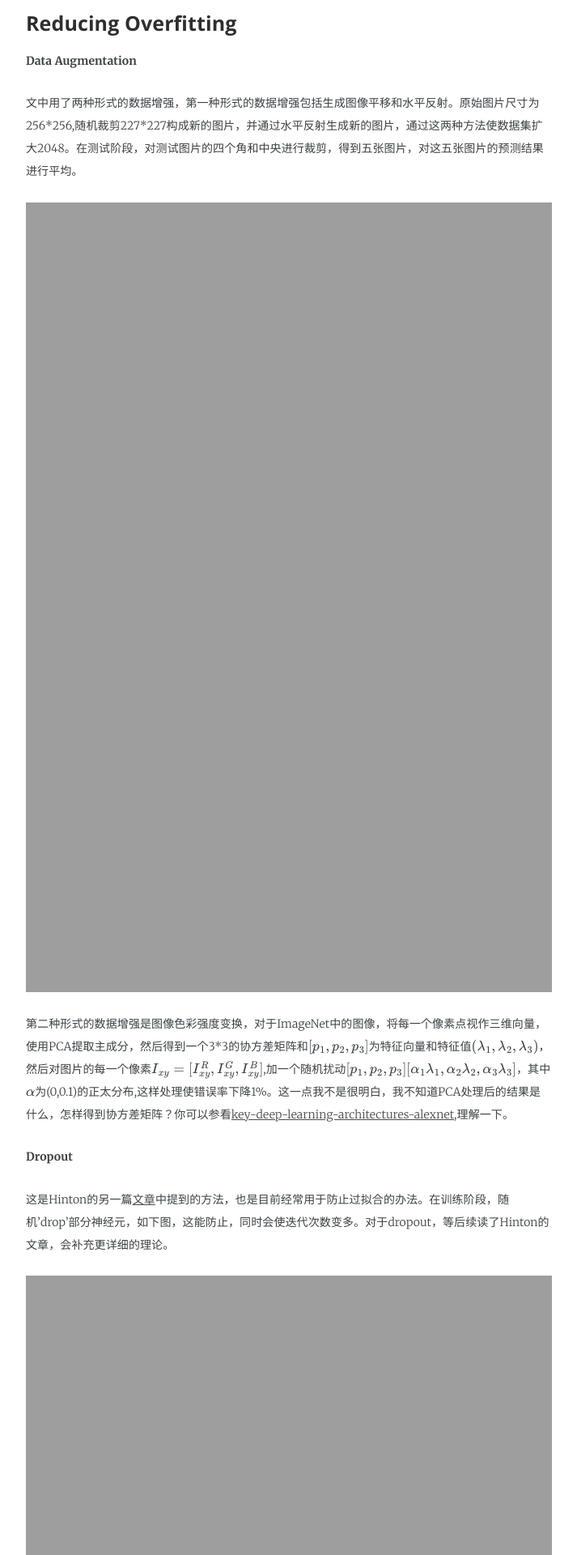
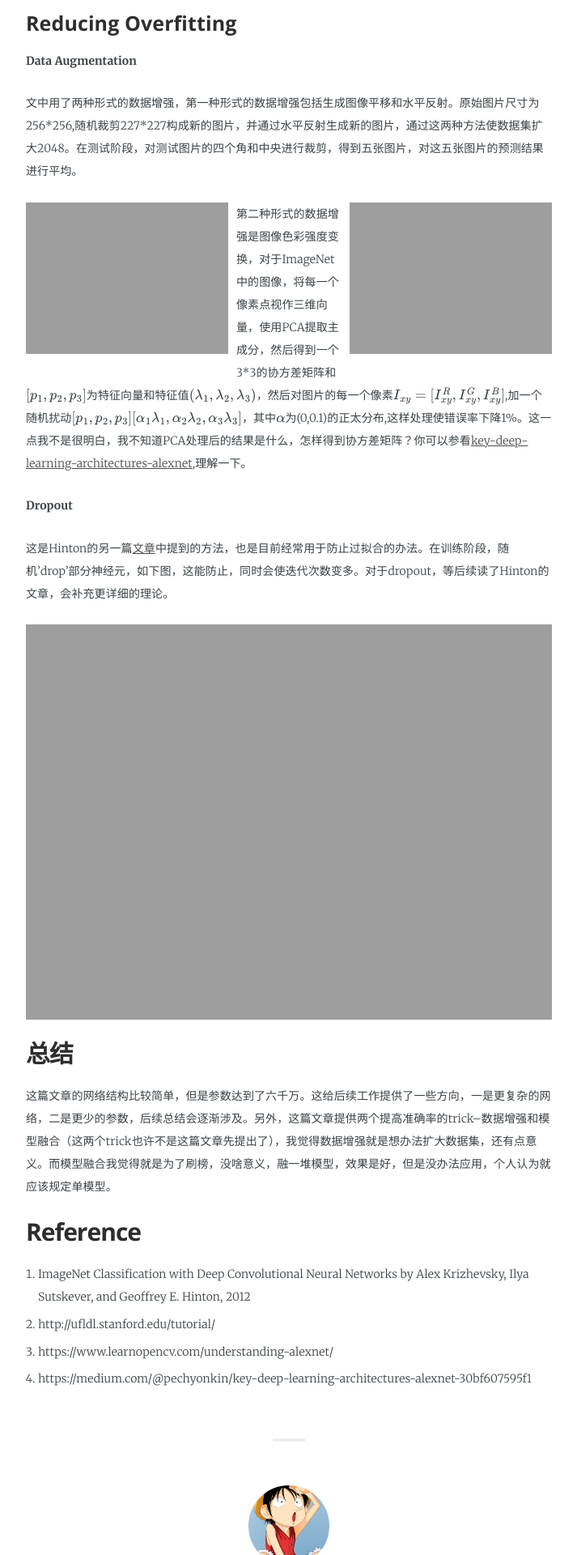
Before and after one commit to kleinzcy/kleinzcy.github.io, a Jekyll site: the page built from _posts/2019-06-23-alexnet.md, in a window 1280 px wide. Shown: the part 3174-5094 px from the top of the page at 81% size, without its empty margins (283-996 px from the left). Built offline with Jekyll 4.4.1, drawn with Linux system fonts in a browser that asks for light colours; some web fonts are replaced; formulas are drawn with MathJax 3.

Commit message:
Update 2019-06-23-alexnet.md

```diff
--- a/_posts/2019-06-23-alexnet.md
+++ b/_posts/2019-06-23-alexnet.md
@@ -58,10 +58,8 @@ math: 'true'
 
   文中用了两种形式的数据增强，第一种形式的数据增强包括生成图像平移和水平反射。原始图片尺寸为256\*256,随机裁剪227\*227构成新的图片，并通过水平反射生成新的图片，通过这两种方法使数据集扩大2048。在测试阶段，对测试图片的四个角和中央进行裁剪，得到五张图片，对这五张图片的预测结果进行平均。
 
-  <figure class='half'>
-    <img src="{{ "/media/img/AlexNet-Data-Augmentation-Mirror-Image.jpg" | absolute_url }}" />
-    <img src="{{ "/media/img/AlexNet-Data-Augmentation-Random-Crops.jpg" | absolute_url }}" />
-  </figure>
+  ![]({{ "/media/img/AlexNet-Data-Augmentation-Random-Crops#right" | absolute_url }})
+  ![]({{ "/media/img/AlexNet-Data-Augmentation-Mirror-Image.jpg#left" | absolute_url }})
 
   第二种形式的数据增强是图像色彩强度变换，对于ImageNet中的图像，将每一个像素点视作三维向量，使用PCA提取主成分，然后得到一个3\*3的协方差矩阵和$$[p_1,p_2,p_3]$$为特征向量和特征值$$(\lambda _1,\lambda _2,\lambda _3)$$，然后对图片的每一个像素$$I_{xy}=[I_{xy}^R,I_{xy}^G,I_{xy}^B]$$,加一个随机扰动$$[p_1,p_2,p_3][\alpha _1 \lambda _1,\alpha _2 \lambda _2,\alpha _3 \lambda _3]$$，其中$$\alpha$$为(0,0.1)的正太分布,这样处理使错误率下降1%。这一点我不是很明白，我不知道PCA处理后的结果是什么，怎样得到协方差矩阵？你可以参看[key-deep-learning-architectures-alexnet](https://medium.com/@pechyonkin/key-deep-learning-architectures-alexnet-30bf607595f1),理解一下。
 
```
